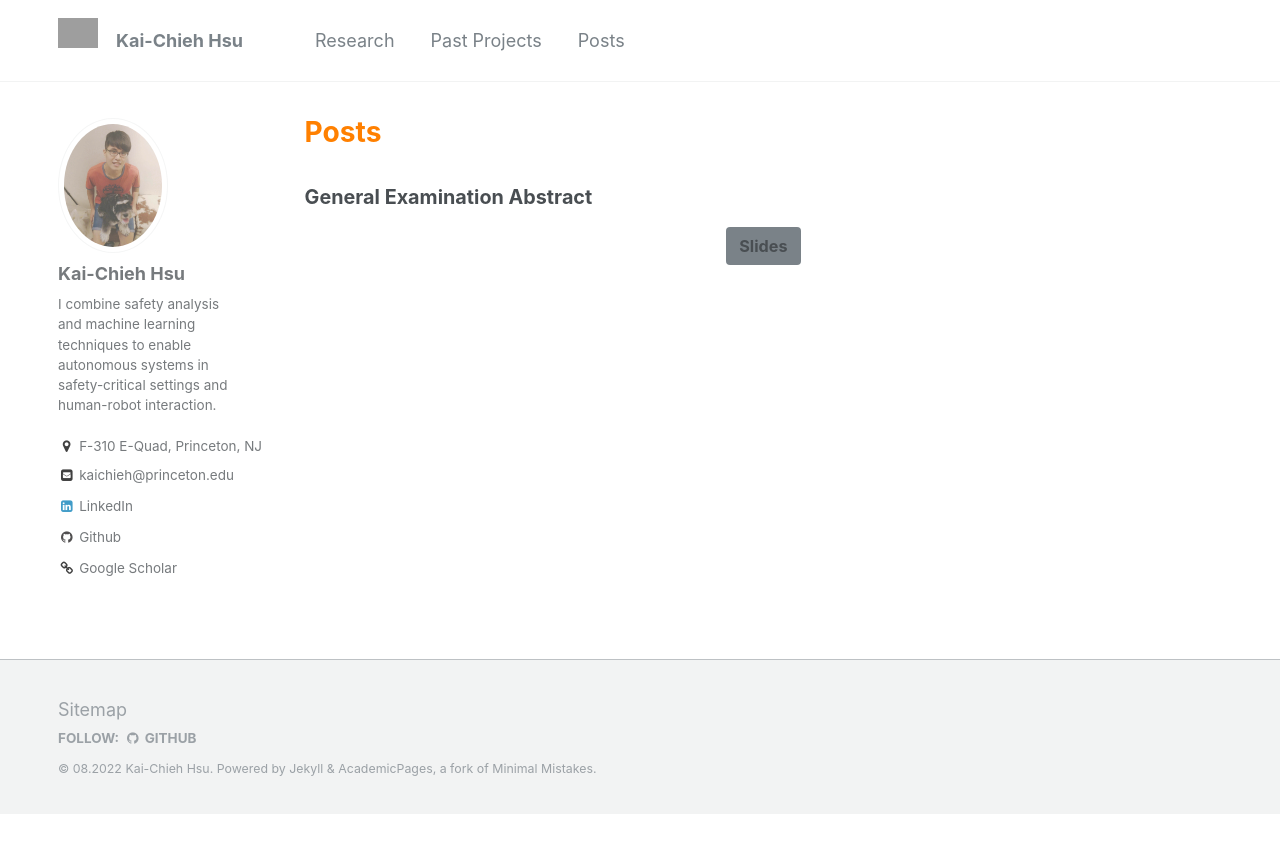
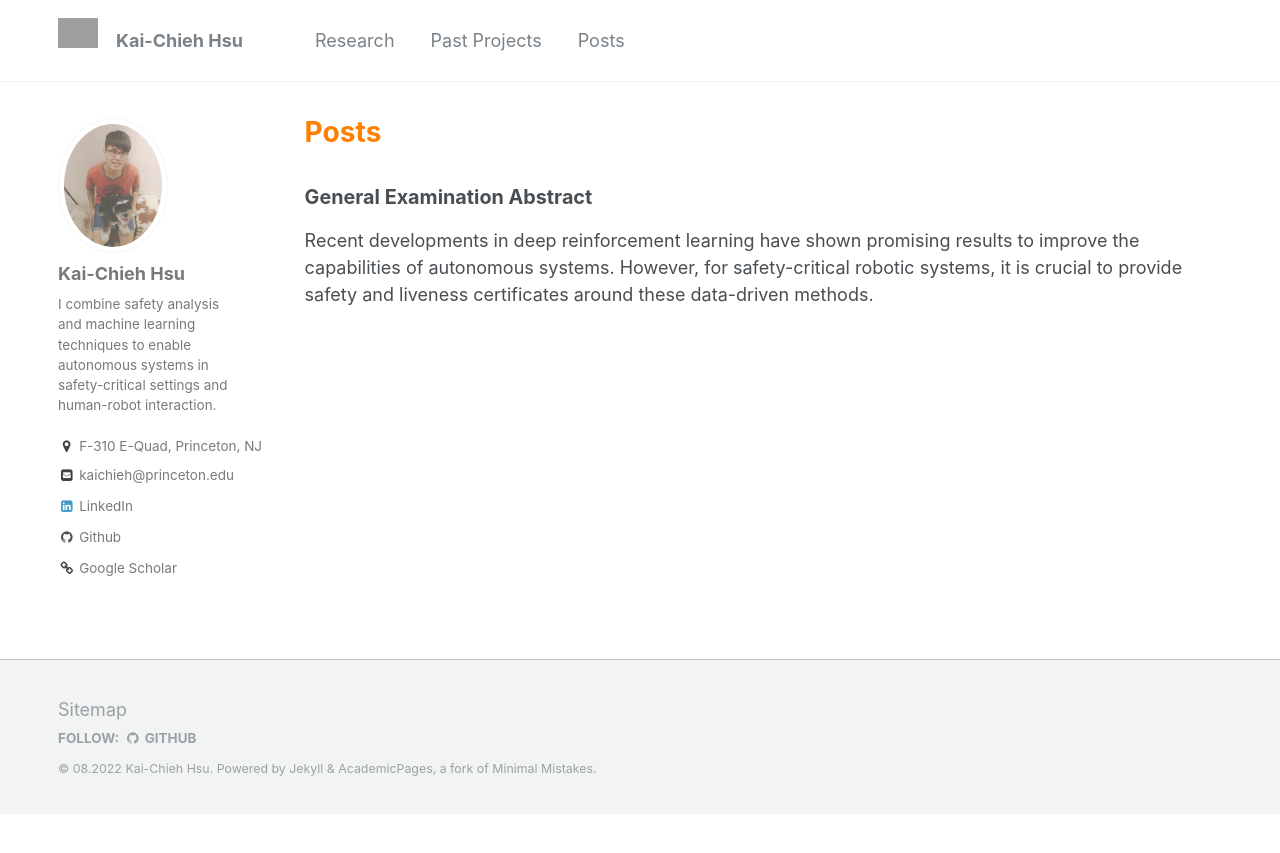
Before and after one commit to kaichiehhsu/kaichiehhsu.github.io, a Jekyll site: the page built from _pages/posts.md, in a window 1280 px wide. Shown: the top 853 px of the page. Built offline with Jekyll 4.4.1, drawn with Linux system fonts in a browser that asks for light colours.

Commit message:
add excerpt to general exam

```diff
--- a/_posts/2021-03-17-generalExamination.md
+++ b/_posts/2021-03-17-generalExamination.md
@@ -1,7 +1,8 @@
 ---
-title: 		"General Examination Abstract"
+title: "General Examination Abstract"
 collection:	posts
-permalink: 	/posts/general
+permalink: /posts/general
+excerpt: "Recent developments in deep reinforcement learning have shown promising results to improve the capabilities of autonomous systems. However, for safety-critical robotic systems, it is crucial to provide safety and liveness certificates around these data-driven methods."
 date: 		2021-03-17
 ---
 
```
